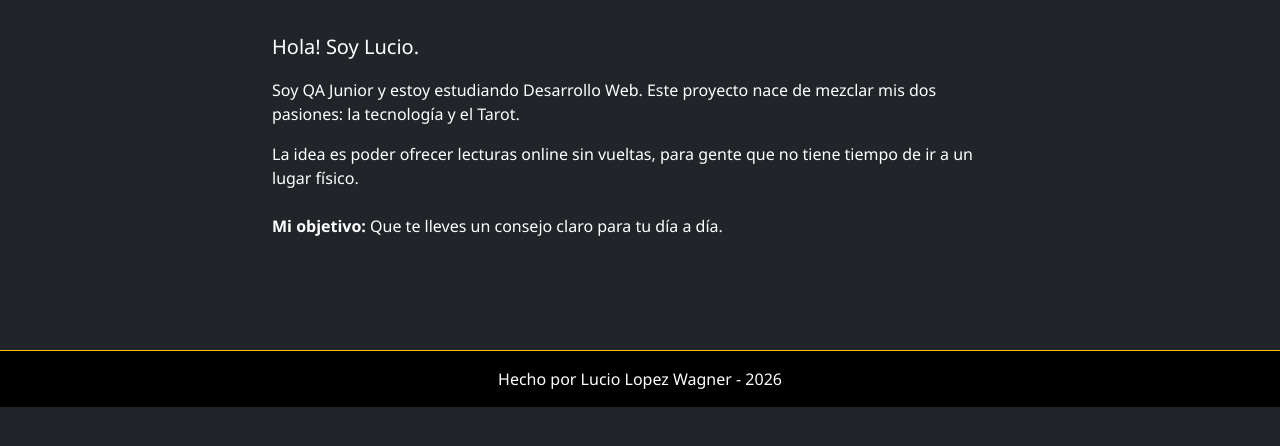
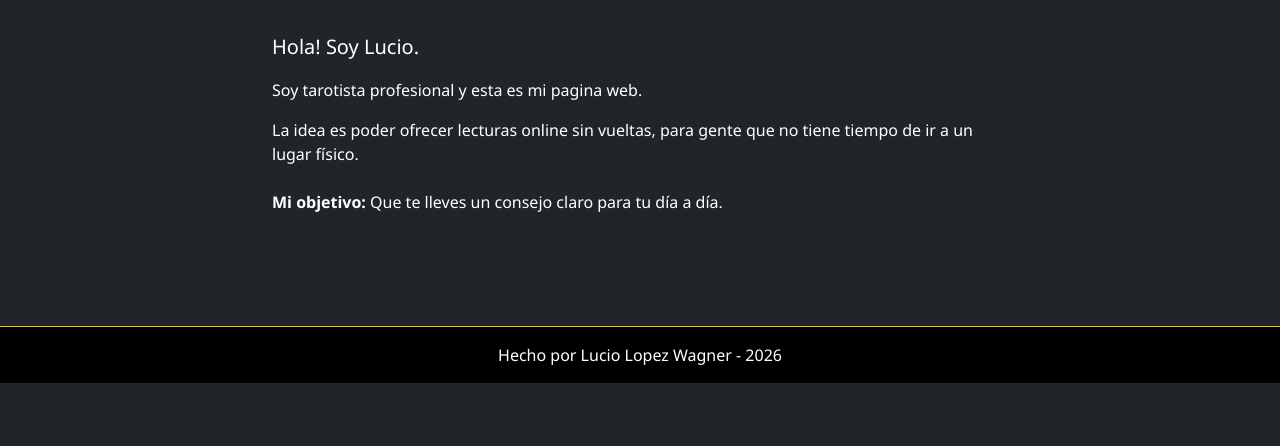
Before and after one commit to luciowagner23/Preentregafullstack_LucioLopezWagner, a plain HTML site: page pages/nosotros.html in a window 1280 px wide. Shown: the part 178-624 px from the top of the page. Drawn offline with nearby package versions, Linux system fonts and the light colour scheme.

Commit message:
Update nosotros.html

```diff
--- a/pages/nosotros.html
+++ b/pages/nosotros.html
@@ -37,7 +37,7 @@
             <div class="col-md-8 mx-auto">
                 <p class="lead">Hola! Soy Lucio.</p>
                 <p>
-                    Soy QA Junior y estoy estudiando Desarrollo Web. Este proyecto nace de mezclar mis dos pasiones: la tecnología y el Tarot.
+                    Soy tarotista profesional y esta es mi pagina web.
                 </p>
                 <p>
                     La idea es poder ofrecer lecturas online sin vueltas, para gente que no tiene tiempo de ir a un lugar físico.
```
